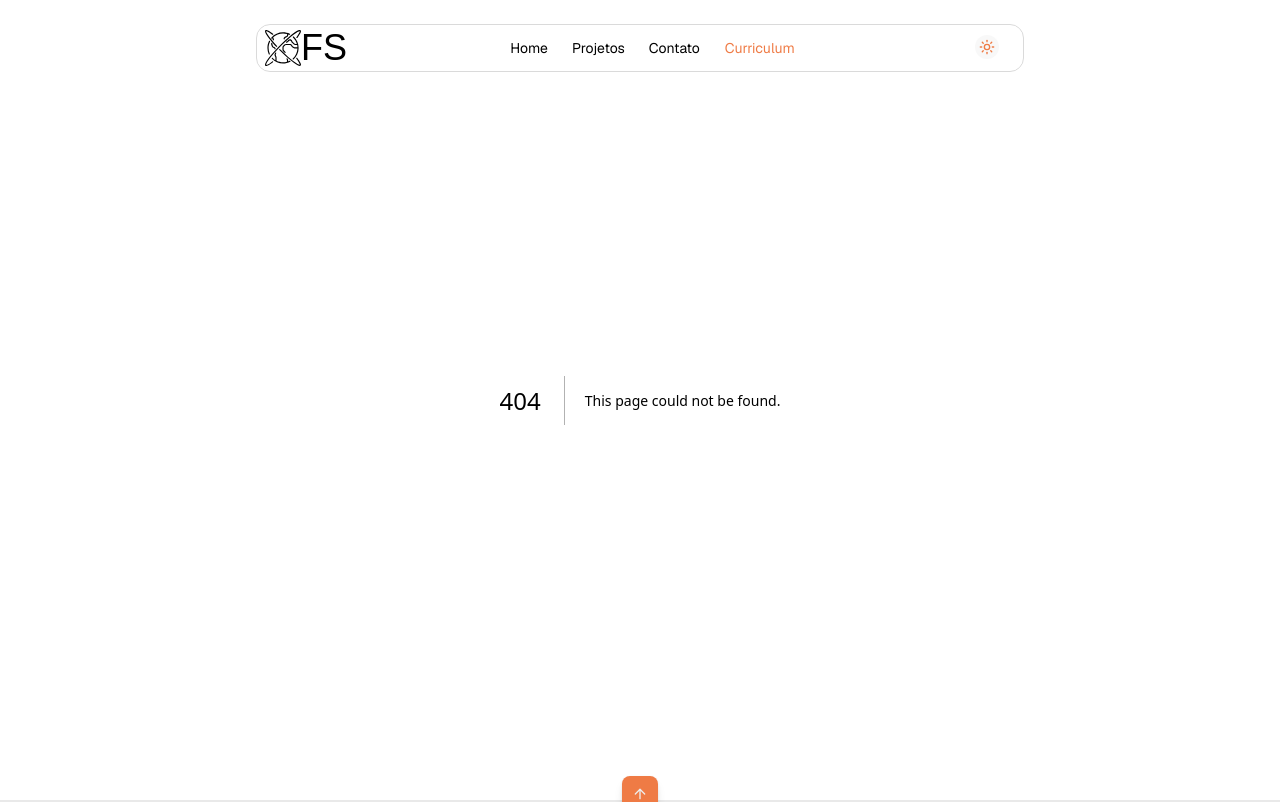
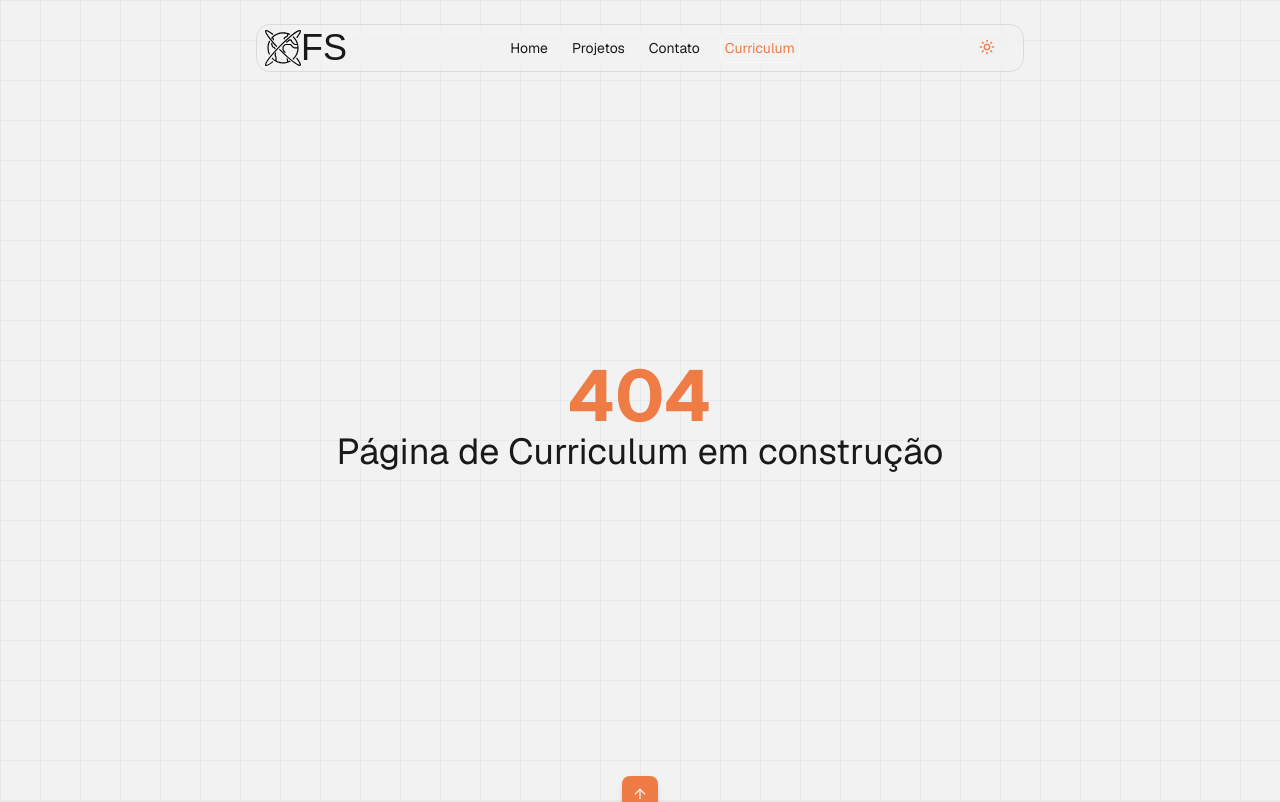
Before and after one commit to emmanuelmarcosdeoliveira/ofs-portfolio, a Next.js app: page /curriculum in a window 1280 px wide. Before the commit this address had no page. Shown: the top 802 px of the page. Built offline with nearby package versions, Linux system fonts and the light colour scheme.

Commit message:
style: style improvements on project, resume, and not found pages

```diff
--- /dev/null
+++ b/src/app/curriculum/page.tsx
@@ -0,0 +1,19 @@
+import { GridBackground } from "@/components/ui/grid-background";
+import { Metadata } from "next";
+
+export const metadata: Metadata = {
+  title: "Portfolio Emmanuel Oliveira | Curriculum",
+  description: "Página de curriculum de Emmanuel Oliveira | OFS",
+};
+
+export default function pageCurriculum() {
+  return (
+    <section className="h-screen p-4">
+      <GridBackground />
+      <div className="flex flex-col h-screen items-center justify-center text-4xl text-center">
+        <strong className="text-7xl text-primary">404</strong>
+        Página de Curriculum em construção
+      </div>
+    </section>
+  );
+}
--- /dev/null
+++ b/src/app/not-found.tsx
@@ -0,0 +1,25 @@
+import { Button } from "@/components/ui/button";
+import { GridBackground } from "@/components/ui/grid-background";
+import Link from "next/link";
+
+const NotFound = () => {
+  return (
+    <div className="flex flex-col gap-6 h-screen items-center justify-center p-4 w-full">
+      <GridBackground />
+
+      <h1 className="font-bold font-sans max-sm:text-6xl text-9xl text-center text-primary">
+        404
+      </h1>
+      <strong className="text-muted-foreground">
+        Op's essa página não existe
+      </strong>
+      <div className="flex gap-4 items-center justify-center">
+        <Button>
+          <Link href={"/"}>Voltar a Home</Link>
+        </Button>
+      </div>
+    </div>
+  );
+};
+
+export default NotFound;
--- a/src/app/projetos/page.tsx
+++ b/src/app/projetos/page.tsx
@@ -12,7 +12,7 @@ export const metadata: Metadata = {
 export default function Projetos() {
   return (
     <section className="container mx-auto p-4 py-16">
-      <h1 className="font-serif max-sm:text-left max-sm:text-xl max-w-4xl mx-auto pt-24 text-2xl text-balance text-center text-muted-foreground">
+      <h1 className="max-sm:text-left max-sm:text-xl max-w-4xl mx-auto pt-24 text-2xl text-balance text-center text-muted-foreground">
         Aqui você poderá ver alguns dos trabalhos que desenvolvi. Navegue a
         vontade explore os projetos para ver como foram criados, as tecnologias
         utilizadas e as funcionalidades implementadas{" "}
```
